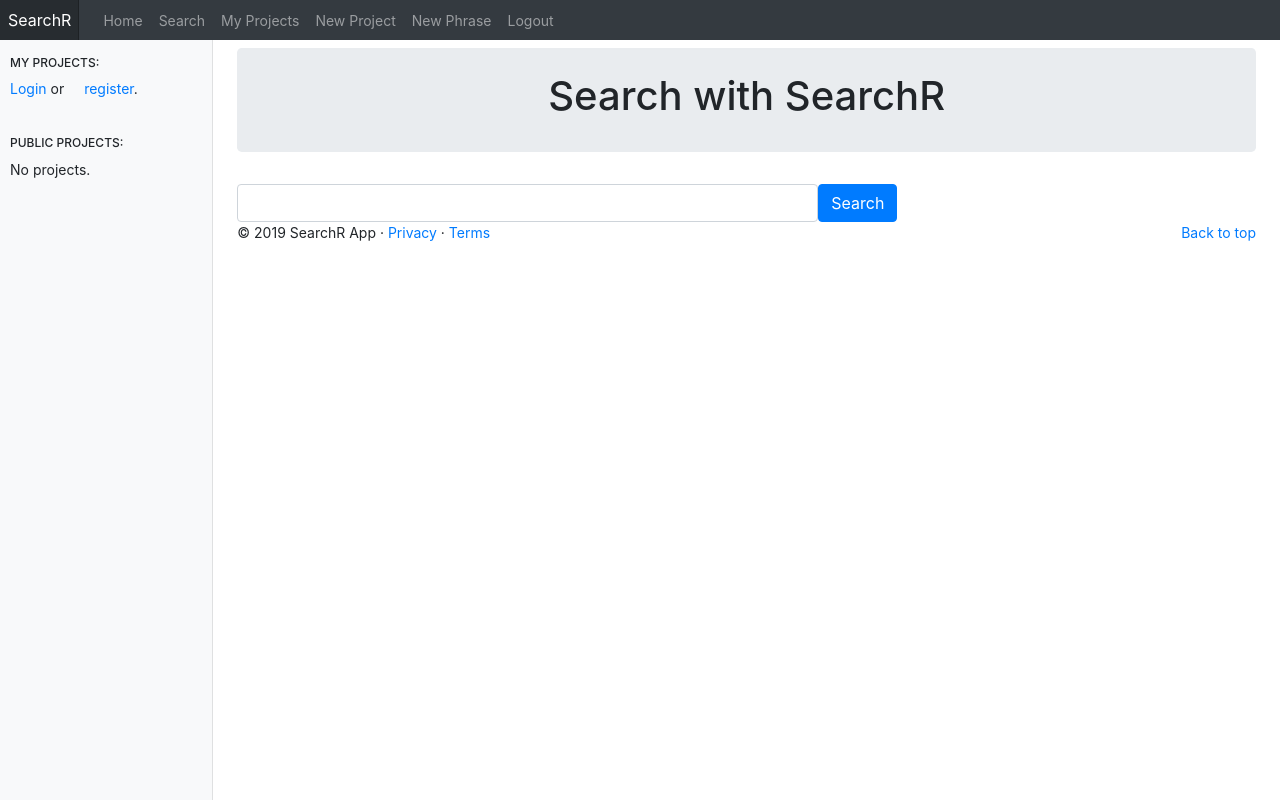
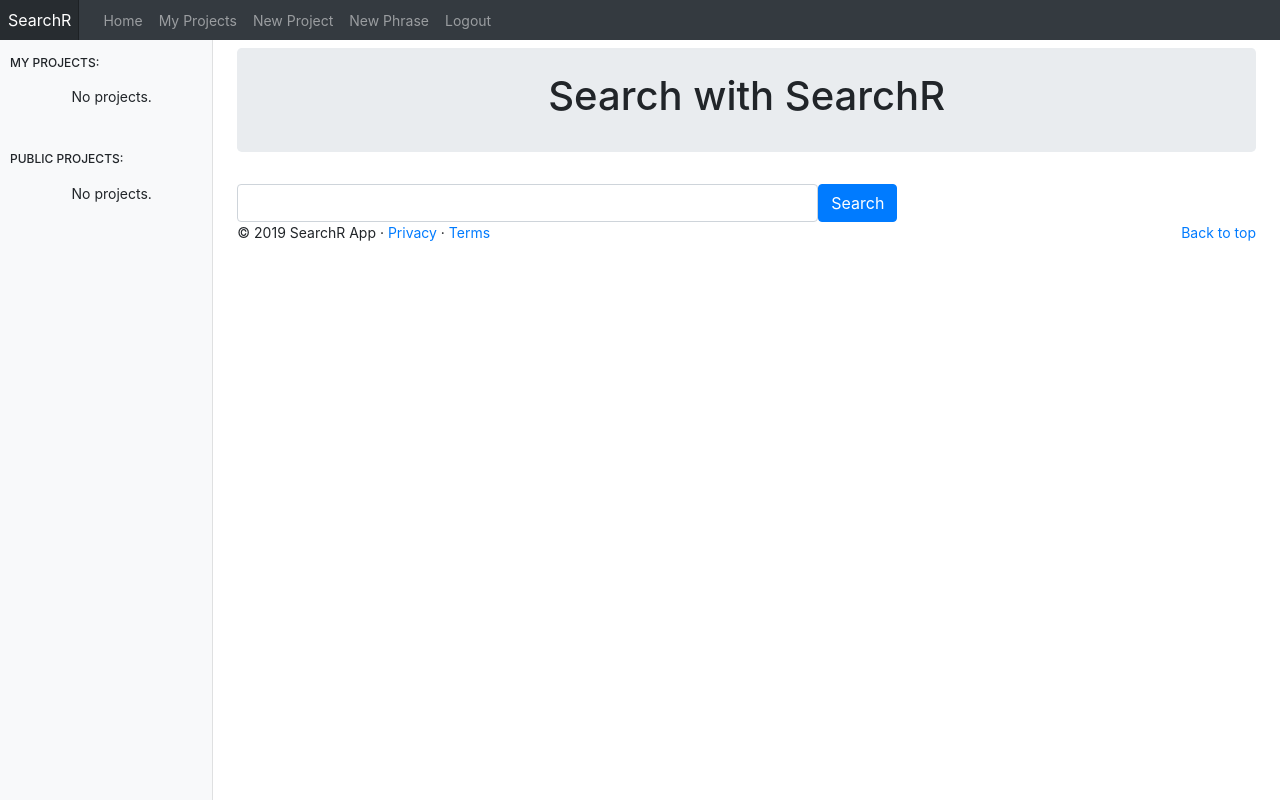
Before and after one commit to cebul55/Searchr_Project, a Django app: page /searchR/search/ in a window 1280 px wide. Run offline with Django 3.2, Linux system fonts and the light colour scheme; the visitor is signed in with stand-in values (Sample User, id 1); data comes from the database, SQL or seed files in the repository; data that the repository does not hold is empty; some libraries are stand-ins or nearby versions.

Commit message:
minor visual changes

```diff
--- a/searchr_app/templatetags/searchr_template_tags.py
+++ b/searchr_app/templatetags/searchr_template_tags.py
@@ -26,4 +26,5 @@ def get_projects_list(current_project=None, username=None):
         'public_projects': Project.objects.all().filter(is_private=False),
         'private_projects': Project.objects.all().filter(user=user),
         'current_project': current_project,
+        'user': user,
     }
--- a/searchr_app/views/HomeView.py
+++ b/searchr_app/views/HomeView.py
@@ -28,5 +28,6 @@ class HomeView(View):
         context_dict['private_project_list'] = private_project_list
         context_dict['search_results'] = search_results_list
         context_dict['username'] = username
+        context_dict['user'] = user
 
         return render(request, 'searchr_app/home.html', context_dict)
--- a/templates/registration/registration_form.html
+++ b/templates/registration/registration_form.html
@@ -68,7 +68,7 @@
                                 {{ form.password2|as_crispy_field }}
                             </div>
                         </div>
-                <button type="submit" class="btn btn-primary">Submit</button>
+                <button type="submit" class="btn btn-primary">Register</button>
             </form>
             </div>
         </div>
--- a/templates/searchr_app/base.html
+++ b/templates/searchr_app/base.html
@@ -43,7 +43,7 @@
                     <ul class="navbar-nav mr-auto">
                         <li class="nav-item"><a class="nav-link" href="{% url 'searchr_app:home' %}">Home</a></li>
 {#                        <li class="nav-item "><a class="nav-link" href="{% url 'rango:about' %}">About</a></li>#}
-                        <li class="nav-item "><a class="nav-link" href="{% url 'searchr_app:search' %}">Search</a></li>
+{#                        <li class="nav-item "><a class="nav-link" href="{% url 'searchr_app:search' %}">Search</a></li>#}
                         {% if user.is_authenticated %}
                         <li class="nav-item"><a class="nav-link" href="{% url 'searchr_app:my_projects' user.username %}">My Projects</a> </li>
                         <li class="nav-item"><a class="nav-link" href="{% url 'searchr_app:add_project' %}">New Project</a> </li>
--- a/templates/searchr_app/projects.html
+++ b/templates/searchr_app/projects.html
@@ -1,6 +1,6 @@
 <ul class="nav flex-column">
     <h2 class="sidebar-heading">My Projects:</h2>
-    {% if private_projects %}
+    {% if private_projects and user.is_authenticated %}
 
         {% for project in private_projects %}
 
@@ -15,17 +15,19 @@
                 </li>
             {% endif %}
         {% endfor %}
-    {% elif  user.is_authenticated  %}
-        <p class="nav-fill">No projects.</p>
+    {% elif user.is_authenticated  %}
+        <p class="nav-fill navbar-text text-center">No projects.</p>
     {% else %}
-        <p class="nav-fill">
-            <a class="card-link" href="{% url 'auth_login' %}">Login</a>
-            or<a class="card-link" href="{% url 'registration_register' %}">register</a>.
+        <p class="nav-fill navbar-text text-center">
+            To use application:<br />
+            <a class="btn btn-primary" href="{% url 'auth_login' %}">Login</a><br />
+            or<br />
+            <a class="btn btn-primary" href="{% url 'registration_register' %}">Register</a><br />
         </p>
     {% endif %}
     <br/>
     <h2 class="sidebar-heading">Public Projects:</h2>
-    {% if public_projects %}
+    {% if public_projects and user.is_authenticated %}
 
         {% for project in public_projects %}
 
@@ -41,6 +43,6 @@
             {% endif %}
         {% endfor %}
     {% else %}
-        <p class="nav-fill">No projects.</p>
+        <p class="nav-fill navbar-text text-center">No projects.</p>
     {% endif %}
 </ul>
--- a/templates/searchr_app/query_builder.html
+++ b/templates/searchr_app/query_builder.html
@@ -16,7 +16,7 @@
 
         <div class="jumbotron p-4">
             <div class="container">
-            <h1 class="jumbotron-heading p-1 text-center">Build Query !</h1>
+            <h1 class="jumbotron-heading p-1 text-center">Build Search Query</h1>
             </div>
         </div>
 
--- a/templates/searchr_app/search.html
+++ b/templates/searchr_app/search.html
@@ -56,12 +56,12 @@
 
 {% block script_block %}
 
-    <script type="text/javascript">
-        function autoRefreshPage()
-        {
-            window.location = window.location.href;
-                alert("hello world");
-        }
-        setInterval('autoRefreshPage()', 3000);
-    </script>
+{#    <script type="text/javascript">#}
+{#        function autoRefreshPage()#}
+{#        {#}
+{#            window.location = window.location.href;#}
+{#                alert("hello world");#}
+{#        }#}
+{#        setInterval('autoRefreshPage()', 3000);#}
+{#    </script>#}
 {% endblock %}
--- a/templates/searchr_app/show_search.html
+++ b/templates/searchr_app/show_search.html
@@ -96,7 +96,7 @@
             </div>
         </div>
 
-        Exact Query (DEbUG PURPOSES ONLY, REMOVE LATER: <br/>{{ search.query|escape }}<br/>
+{#        Exact Query (DEbUG PURPOSES ONLY, REMOVE LATER: <br/>{{ search.query|escape }}<br/>#}
 
         {% if phrases %}
 
```
